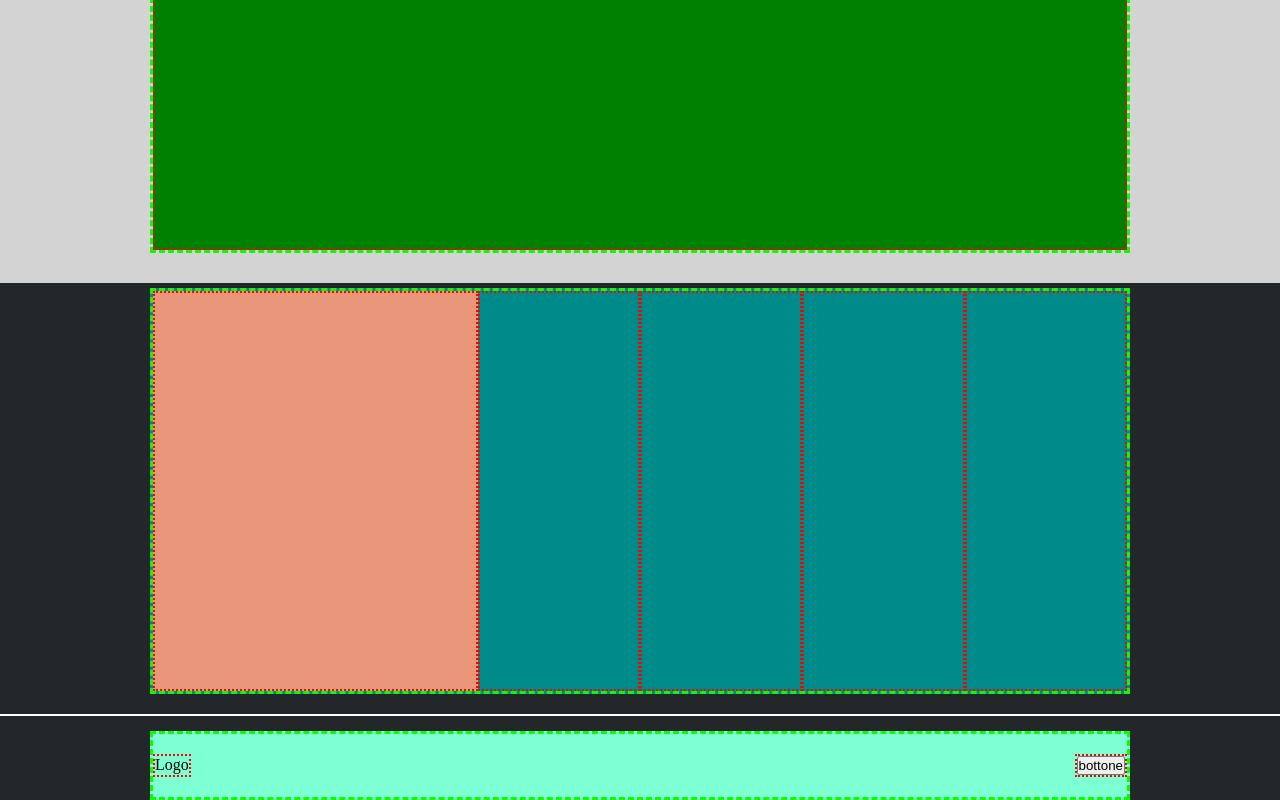
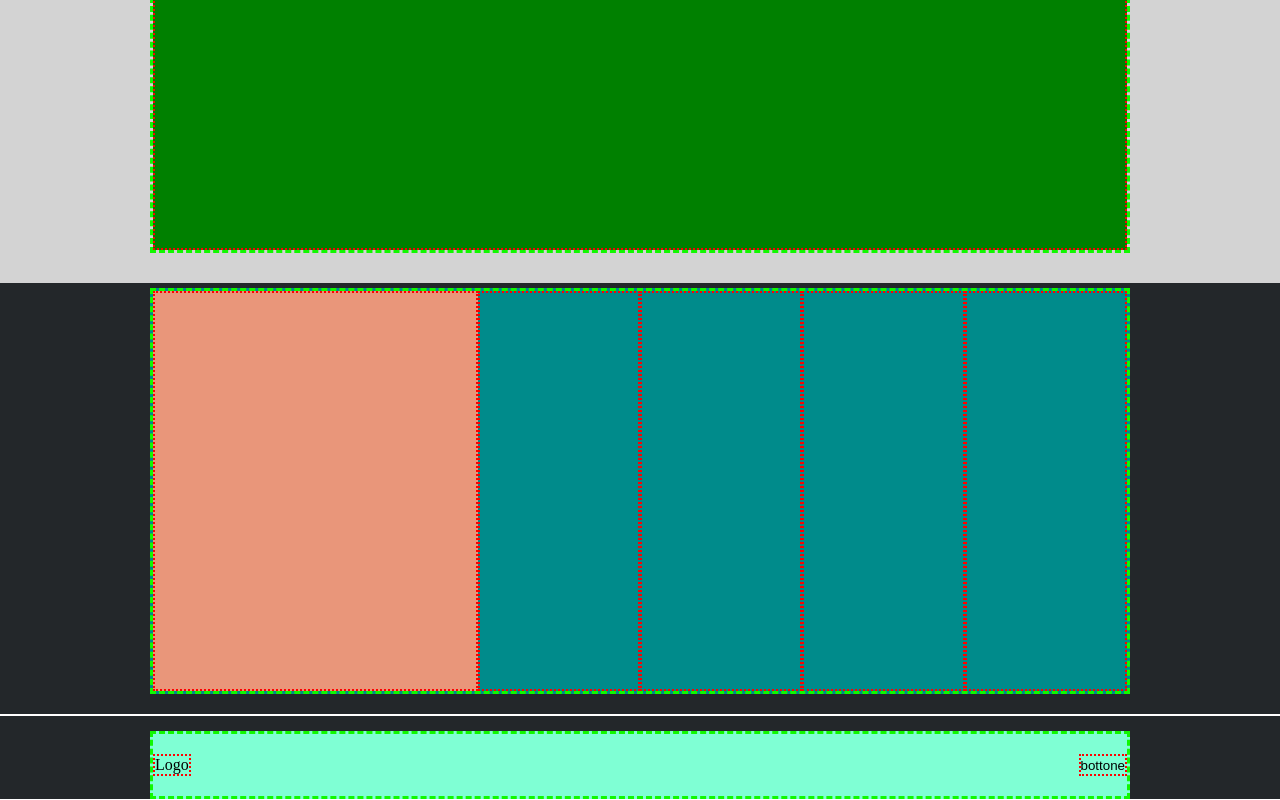
Before and after one commit to Michele-S2001/htmlcss-struttura-discord, a plain HTML site: page index.html in a window 1280 px wide. Shown: the part 2205-3005 px from the top of the page. Drawn offline with Linux system fonts and the light colour scheme.

Commit message:
Added: button reset rule

```diff
--- a/css/style.css
+++ b/css/style.css
@@ -6,6 +6,12 @@
 
 img {
     max-width: 100%;
+}
+
+button {
+    background-color: transparent;
+    border: none;
+    cursor: pointer;
 }
 
 /* utility classes */
```
